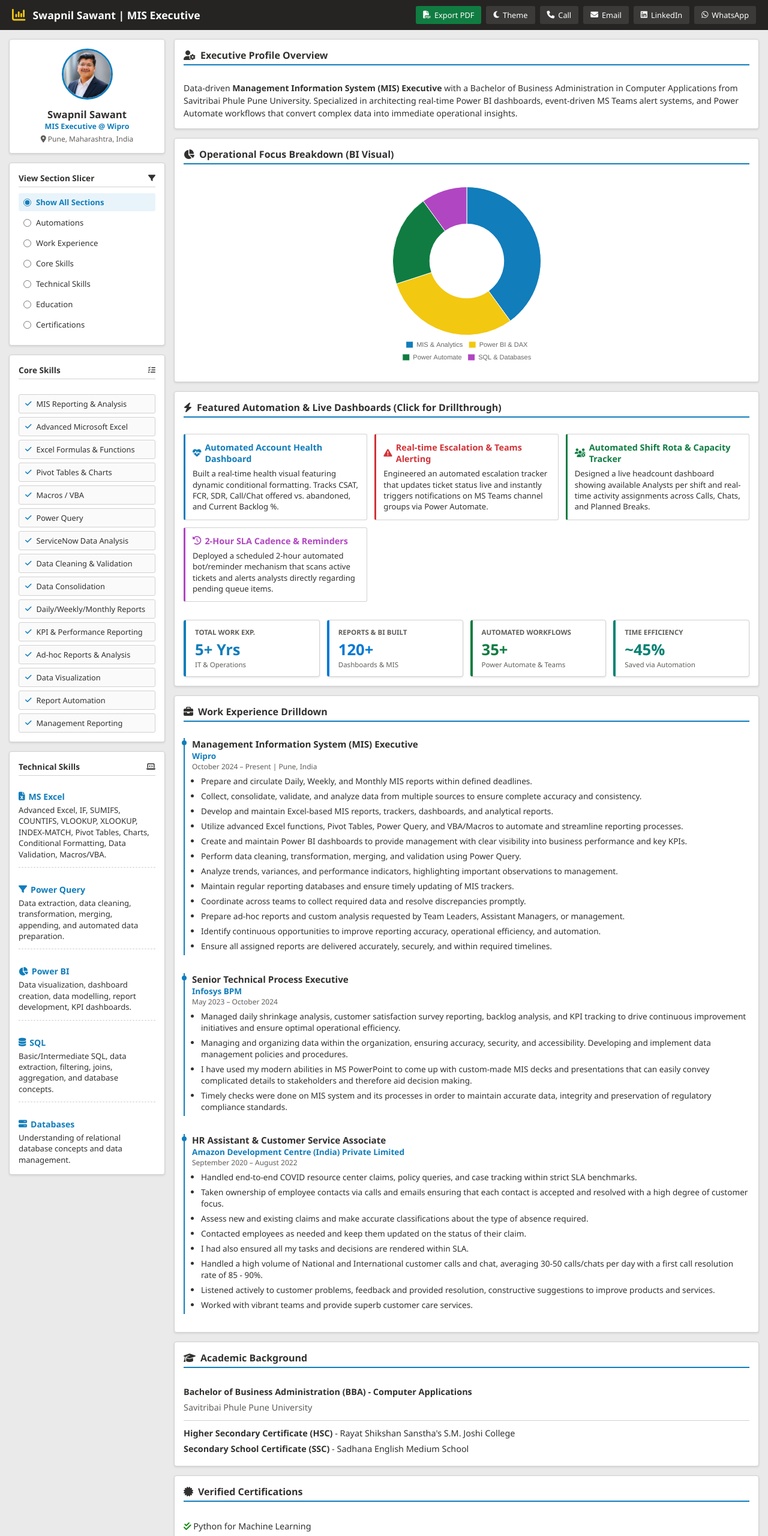
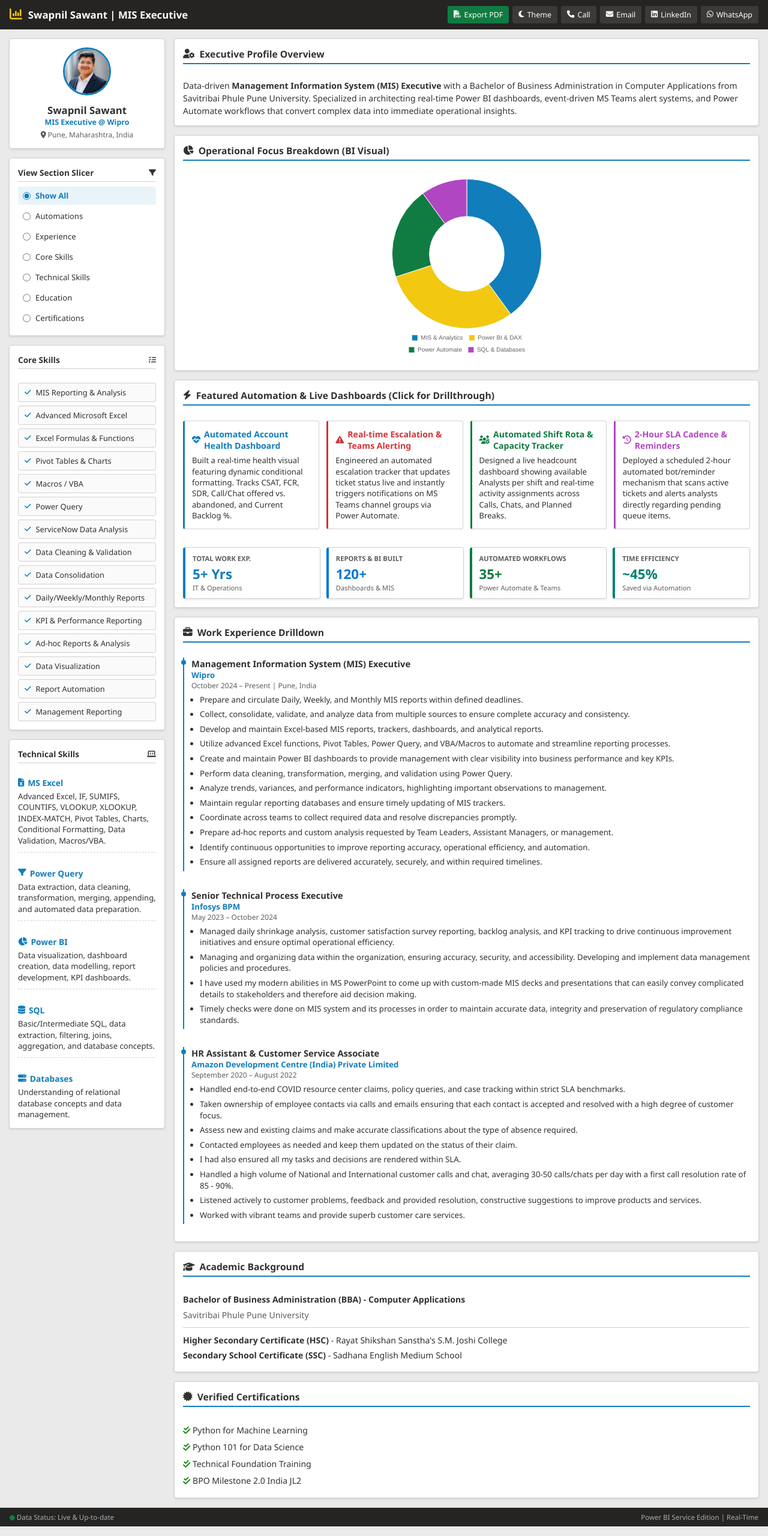
Before and after one commit to SwapnilSawant8575/Swapnil_Resume, a plain HTML site: page index.html in a window 1280 px wide. Shown: the top 2560 px of the page at 60% size. Drawn offline with nearby package versions, Linux system fonts and the light colour scheme.

Commit message:
Update index.html

```diff
--- a/index.html
+++ b/index.html
@@ -2,7 +2,7 @@
 <html lang="en">
 <head>
     <meta charset="UTF-8">
-    <meta name="viewport" content="width=device-width, initial-scale=1.0">
+    <meta name="viewport" content="width=device-width, initial-scale=1.0, maximum-scale=1.0, user-scalable=no">
     <title>Swapnil Sawant | MIS Executive Resume</title>
     <!-- FontAwesome Icons -->
     <link rel="stylesheet" href="https://cdnjs.cloudflare.com/ajax/libs/font-awesome/6.4.0/css/all.min.css">
@@ -47,13 +47,14 @@
             flex-direction: column;
             min-height: 100vh;
             transition: background 0.3s, color 0.3s;
+            overflow-x: hidden;
         }
 
         /* Power BI Header Banner */
         header {
             background-color: var(--pbi-dark);
             color: white;
-            padding: 10px 20px;
+            padding: 10px 16px;
             display: flex;
             align-items: center;
             justify-content: space-between;
@@ -64,19 +65,19 @@
         .brand {
             display: flex;
             align-items: center;
-            gap: 12px;
+            gap: 10px;
             font-weight: 600;
-            font-size: 1.1rem;
+            font-size: 1.05rem;
         }
 
         .brand i {
             color: var(--pbi-yellow);
-            font-size: 1.4rem;
+            font-size: 1.3rem;
         }
 
         .contact-bar {
             display: flex;
-            gap: 8px;
+            gap: 6px;
             flex-wrap: wrap;
             align-items: center;
         }
@@ -84,16 +85,17 @@
         .contact-btn {
             background: #3b3a39;
             color: white;
-            padding: 6px 12px;
+            padding: 6px 10px;
             border-radius: 3px;
             text-decoration: none;
-            font-size: 0.8rem;
-            display: flex;
+            font-size: 0.78rem;
+            display: inline-flex;
             align-items: center;
-            gap: 6px;
+            gap: 5px;
             transition: all 0.2s;
             cursor: pointer;
             border: none;
+            white-space: nowrap;
         }
 
         .contact-btn:hover { background: var(--pbi-accent); color: white; }
@@ -104,8 +106,8 @@
         /* KPI Cards Grid */
         .kpi-wrapper {
             display: grid;
-            grid-template-columns: repeat(auto-fit, minmax(180px, 1fr));
-            gap: 12px;
+            grid-template-columns: repeat(auto-fit, minmax(140px, 1fr));
+            gap: 10px;
         }
 
         .kpi-card {
@@ -113,7 +115,7 @@
             border: 1px solid var(--pbi-border);
             border-left: 4px solid var(--pbi-accent);
             border-radius: 4px;
-            padding: 12px 15px;
+            padding: 10px 12px;
             box-shadow: 0 1.6px 3.6px rgba(0,0,0,0.1);
             transition: transform 0.2s;
         }
@@ -121,21 +123,21 @@
         .kpi-card:hover { transform: translateY(-2px); }
 
         .kpi-title {
-            font-size: 0.72rem;
+            font-size: 0.7rem;
             text-transform: uppercase;
             color: var(--pbi-subtext);
             font-weight: 700;
-            margin-bottom: 4px;
+            margin-bottom: 3px;
         }
 
         .kpi-value {
-            font-size: 1.6rem;
+            font-size: 1.4rem;
             font-weight: 700;
             color: var(--pbi-accent);
         }
 
         .kpi-subtext {
-            font-size: 0.72rem;
+            font-size: 0.7rem;
             color: var(--pbi-subtext);
         }
 
@@ -162,7 +164,7 @@
             background: var(--pbi-card);
             border: 1px solid var(--pbi-border);
             border-radius: 4px;
-            padding: 15px;
+            padding: 14px;
             box-shadow: 0 1.6px 3.6px rgba(0,0,0,0.1);
             transition: background 0.3s;
         }
@@ -170,8 +172,8 @@
         .profile-card { text-align: center; }
 
         .profile-img {
-            width: 85px;
-            height: 85px;
+            width: 80px;
+            height: 80px;
             border-radius: 50%;
             border: 3px solid var(--pbi-accent);
             object-fit: cover;
@@ -185,12 +187,18 @@
         .slicer-title {
             font-size: 0.85rem;
             font-weight: 700;
-            margin-bottom: 10px;
+            margin-bottom: 8px;
             display: flex;
             justify-content: space-between;
             align-items: center;
             border-bottom: 1px solid var(--pbi-border);
             padding-bottom: 5px;
+        }
+
+        .slicer-options-container {
+            display: flex;
+            flex-direction: column;
+            gap: 4px;
         }
 
         .slicer-option {
@@ -202,7 +210,7 @@
             font-size: 0.82rem;
             cursor: pointer;
             transition: background 0.2s;
-            margin-bottom: 4px;
+            white-space: nowrap;
         }
 
         .slicer-option:hover { background: rgba(0,0,0,0.05); }
@@ -233,10 +241,10 @@
         .hidden { display: none !important; }
 
         .visual-header {
-            font-size: 1rem;
+            font-size: 0.98rem;
             font-weight: 700;
             color: var(--pbi-text);
-            margin-bottom: 12px;
+            margin-bottom: 10px;
             display: flex;
             align-items: center;
             gap: 8px;
@@ -246,7 +254,7 @@
 
         .project-grid {
             display: grid;
-            grid-template-columns: repeat(auto-fit, minmax(240px, 1fr));
+            grid-template-columns: repeat(auto-fit, minmax(220px, 1fr));
             gap: 12px;
         }
 
@@ -266,7 +274,7 @@
         }
 
         .project-title {
-            font-size: 0.9rem;
+            font-size: 0.88rem;
             font-weight: 700;
             color: var(--pbi-accent);
             margin-bottom: 6px;
@@ -302,8 +310,8 @@
         .sidebar-skill-item i { color: var(--pbi-accent); font-size: 0.75rem; }
 
         .tech-block {
-            margin-bottom: 12px;
-            padding-bottom: 12px;
+            margin-bottom: 10px;
+            padding-bottom: 10px;
             border-bottom: 1px dashed var(--pbi-border);
         }
 
@@ -311,7 +319,7 @@
 
         .tech-title {
             font-weight: 700;
-            font-size: 0.88rem;
+            font-size: 0.86rem;
             color: var(--pbi-accent);
             margin-bottom: 4px;
             display: flex;
@@ -339,11 +347,11 @@
             border-radius: 50%;
         }
 
-        .job-title { font-weight: 700; font-size: 0.95rem; }
-        .job-company { font-size: 0.85rem; color: var(--pbi-accent); font-weight: 600; }
+        .job-title { font-weight: 700; font-size: 0.92rem; }
+        .job-company { font-size: 0.83rem; color: var(--pbi-accent); font-weight: 600; }
         .job-date { font-size: 0.75rem; color: var(--pbi-subtext); margin-bottom: 6px; }
-        .job-desc { font-size: 0.85rem; color: var(--pbi-text); }
-        .job-desc li { margin-left: 15px; margin-bottom: 6px; }
+        .job-desc { font-size: 0.83rem; color: var(--pbi-text); }
+        .job-desc li { margin-left: 14px; margin-bottom: 6px; line-height: 1.4; }
 
         .modal-overlay {
             position: fixed;
@@ -378,18 +386,68 @@
         footer {
             background: var(--pbi-dark);
             color: #adadad;
-            font-size: 0.75rem;
-            padding: 6px 20px;
+            font-size: 0.72rem;
+            padding: 8px 16px;
             display: flex;
             justify-content: space-between;
             align-items: center;
             border-top: 1px solid var(--pbi-border);
             margin-top: auto;
+            flex-wrap: wrap;
+            gap: 6px;
         }
 
-        @media (max-width: 900px) {
-            .dashboard { grid-template-columns: 1fr; }
-            .project-grid { grid-template-columns: 1fr; }
+        /* 📱 ADVANCED MOBILE & TABLET RESPONSIVE FIXES */
+        @media (max-width: 850px) {
+            header {
+                flex-direction: column;
+                align-items: flex-start;
+                padding: 12px 14px;
+            }
+
+            .contact-bar {
+                width: 100%;
+                overflow-x: auto;
+                padding-bottom: 4px;
+                -webkit-overflow-scrolling: touch;
+            }
+
+            .dashboard {
+                grid-template-columns: 1fr;
+                padding: 10px;
+                gap: 12px;
+            }
+
+            .sidebar {
+                display: flex;
+                flex-direction: column;
+            }
+
+            /* Horizontal Scrollable Mobile Slicer Tabs */
+            .slicer-options-container {
+                flex-direction: row;
+                overflow-x: auto;
+                padding-bottom: 4px;
+                -webkit-overflow-scrolling: touch;
+            }
+
+            .slicer-option {
+                border: 1px solid var(--pbi-border);
+                padding: 6px 12px;
+                flex-shrink: 0;
+            }
+
+            .project-grid {
+                grid-template-columns: 1fr;
+            }
+
+            .kpi-wrapper {
+                grid-template-columns: 1fr 1fr;
+            }
+
+            .chart-container {
+                max-width: 260px !important;
+            }
         }
     </style>
 </head>
@@ -411,7 +469,7 @@
         </div>
     </header>
 
-    <!-- Main Canvas Element To Capture for PDF -->
+    <!-- Main Canvas Element Captured for PDF -->
     <div id="pdf-container">
         <div class="dashboard">
 
@@ -431,14 +489,15 @@
                         <span>View Section Slicer</span>
                         <i class="fa-solid fa-filter" style="font-size: 0.75rem;"></i>
                     </div>
+                    <div class="slicer-options-container">
                         <label class="slicer-option active-slicer" onclick="applySlicerFilter('all', this)">
-                        <input type="radio" name="view-slicer" checked> Show All Sections
+                            <input type="radio" name="view-slicer" checked> Show All
                         </label>
                         <label class="slicer-option" onclick="applySlicerFilter('projects', this)">
                             <input type="radio" name="view-slicer"> Automations
                         </label>
                         <label class="slicer-option" onclick="applySlicerFilter('experience', this)">
-                        <input type="radio" name="view-slicer"> Work Experience
+                            <input type="radio" name="view-slicer"> Experience
                         </label>
                         <label class="slicer-option" onclick="applySlicerFilter('skills', this)">
                             <input type="radio" name="view-slicer"> Core Skills
@@ -452,6 +511,7 @@
                         <label class="slicer-option" onclick="applySlicerFilter('certifications', this)">
                             <input type="radio" name="view-slicer"> Certifications
                         </label>
+                    </div>
                 </div>
 
                 <!-- Core Skills Block -->
@@ -479,7 +539,7 @@
                     </div>
                 </div>
 
-                <!-- Technical Skills Breakdown Card (Moved to Left Sidebar below Core Skills) -->
+                <!-- Technical Skills Breakdown Card -->
                 <div class="card view-section" id="section-techskills">
                     <div class="slicer-title">
                         <span>Technical Skills</span>
@@ -525,7 +585,7 @@
 
                 <div class="card view-section">
                     <div class="visual-header"><i class="fa-solid fa-chart-pie"></i> Operational Focus Breakdown (BI Visual)</div>
-                    <div style="max-width: 320px; margin: 0 auto; padding: 10px 0;">
+                    <div class="chart-container" style="max-width: 300px; margin: 0 auto; padding: 5px 0;">
                         <canvas id="skillsChart"></canvas>
                     </div>
                 </div>
@@ -632,7 +692,7 @@
 
                 <div class="card view-section" id="section-education">
                     <div class="visual-header"><i class="fa-solid fa-graduation-cap"></i> Academic Background</div>
-                    <div style="line-height: 1.8; font-size: 0.9rem;">
+                    <div style="line-height: 1.8; font-size: 0.88rem;">
                         <p><b>Bachelor of Business Administration (BBA) - Computer Applications</b></p>
                         <p style="color: var(--pbi-subtext);">Savitribai Phule Pune University</p>
                         <hr style="margin: 8px 0; border: none; border-top: 1px solid var(--pbi-border);">
@@ -643,7 +703,7 @@
 
                 <div class="card view-section" id="section-certifications">
                     <div class="visual-header"><i class="fa-solid fa-certificate"></i> Verified Certifications</div>
-                    <ul style="font-size: 0.9rem; list-style-type: none; line-height: 2;">
+                    <ul style="font-size: 0.88rem; list-style-type: none; line-height: 2;">
                         <li><i class="fa-solid fa-check-double" style="color: green;"></i> Python for Machine Learning</li>
                         <li><i class="fa-solid fa-check-double" style="color: green;"></i> Python 101 for Data Science</li>
                         <li><i class="fa-solid fa-check-double" style="color: green;"></i> Technical Foundation Training</li>
@@ -660,17 +720,17 @@
     <div id="projectModal" class="modal-overlay" onclick="closeModal()">
         <div class="modal-card" onclick="event.stopPropagation()">
             <span class="modal-close" onclick="closeModal()">&times;</span>
-            <h3 id="modalTitle" style="color: var(--pbi-accent); margin-bottom: 12px; font-size: 1.1rem;"></h3>
-            <p style="font-size: 0.85rem; margin-bottom: 8px;"><b>Business Problem:</b> <span id="modalProblem"></span></p>
-            <p style="font-size: 0.85rem; margin-bottom: 8px;"><b>Tech Stack:</b> <span id="modalTech"></span></p>
-            <p style="font-size: 0.85rem;"><b>Business Impact:</b> <span id="modalImpact"></span></p>
+            <h3 id="modalTitle" style="color: var(--pbi-accent); margin-bottom: 12px; font-size: 1.05rem;"></h3>
+            <p style="font-size: 0.83rem; margin-bottom: 8px;"><b>Business Problem:</b> <span id="modalProblem"></span></p>
+            <p style="font-size: 0.83rem; margin-bottom: 8px;"><b>Tech Stack:</b> <span id="modalTech"></span></p>
+            <p style="font-size: 0.83rem;"><b>Business Impact:</b> <span id="modalImpact"></span></p>
         </div>
     </div>
 
     <!-- Power BI Footer -->
     <footer>
-        <span><i class="fa-solid fa-circle" style="color: #107c41; font-size: 0.6rem;"></i> Data Status: Live & Up-to-date</span>
-        <span>Power BI Service Edition | Last Refresh: Real-Time</span>
+        <span><i class="fa-solid fa-circle" style="color: #107c41; font-size: 0.55rem;"></i> Data Status: Live & Up-to-date</span>
+        <span>Power BI Service Edition | Real-Time</span>
     </footer>
 
     <!-- JavaScript Logic -->
@@ -680,7 +740,7 @@
 
             const element = document.getElementById('pdf-container');
             const opt = {
-                margin:       [0.3, 0.3, 0.3, 0.3],
+                margin:       [0.2, 0.2, 0.2, 0.2],
                 filename:     'Swapnil MIS Resume.pdf',
                 image:        { type: 'jpeg', quality: 0.98 },
                 html2canvas:  { scale: 2, useCORS: true },
@@ -753,8 +813,9 @@
                 },
                 options: {
                     responsive: true,
+                    maintainAspectRatio: true,
                     plugins: {
-                        legend: { position: 'bottom', labels: { boxWidth: 12, font: { size: 11 } } }
+                        legend: { position: 'bottom', labels: { boxWidth: 10, font: { size: 10 } } }
                     }
                 }
             });
```
Lines whose indentation alone changed are shown as unchanged.
